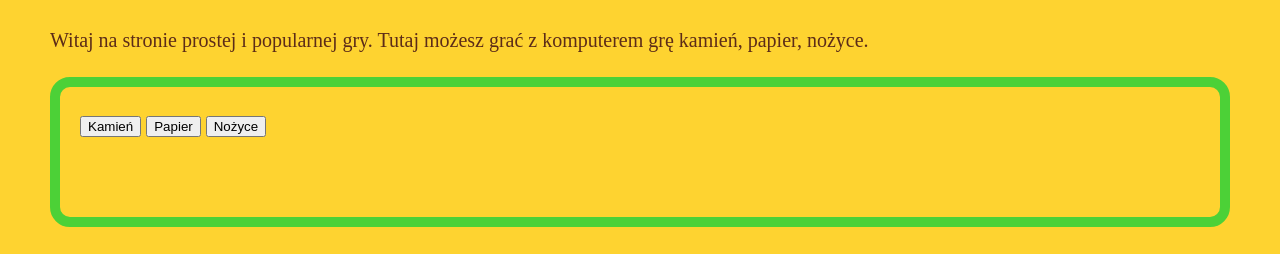
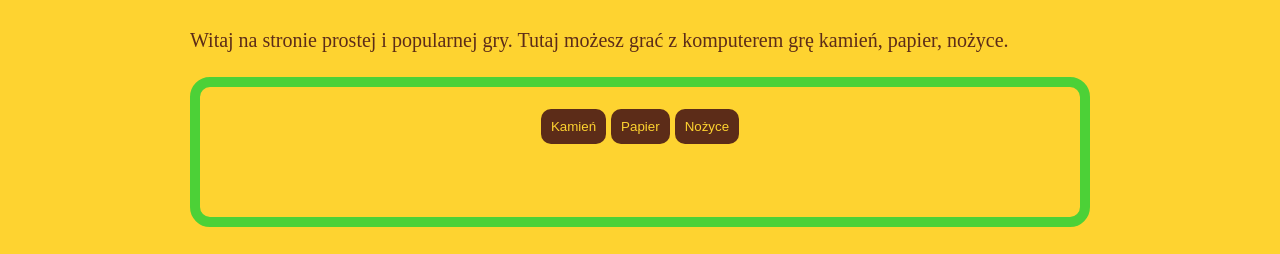
Before and after one commit to KevinKaluzny/javascript-prework, a website: page index.html in a window 1280 px wide. Shown: the part 99-353 px from the top of the page. Drawn offline with Linux system fonts and the light colour scheme.

Commit message:
Add style for buttons

```diff
--- a/index.html
+++ b/index.html
@@ -14,13 +14,19 @@
 		<p>Witaj na stronie prostej i popularnej gry. Tutaj możesz grać z komputerem grę kamień, papier, nożyce.</p>
 
 		<div class="box">
+			<div class="row">
 				<div id="result"></div>
+			</div>
+			<div class="row">
 				<div id="buttons">
 					<button id="button-rock" type="button">Kamień</button>
 					<button id="button-paper" type="button">Papier</button>
 					<button id="button-scissors" type="button">Nożyce</button>
 				</div>
+			</div>
+				<div class="row">
 				<div id="messages"></div>
+			</div>
 		</div>
 
 		<div class="box">
--- a/sass/style.scss
+++ b/sass/style.scss
@@ -16,6 +16,8 @@ body {
 
 .container {
     padding: 0 50px 0 50px;
+    max-width: 1000px;
+    margin: 0 auto;
 }
 
 .box {
@@ -24,4 +26,19 @@ body {
     padding: 20px;
     margin-bottom: 30px;
     min-height: 150px;
+    display: flex;
+    flex-direction: column;
 }
+
+.row {
+    display: flex;
+    justify-content: center;
+}
+
+button {
+    border: none;
+    background-color: $color-two;
+    border-radius: 10px;
+    padding: 10px;
+    color: $color-one;
+}
```
Also changed, not shown: css/style.css, 1 other file. Lines whose indentation alone changed are shown as unchanged.
